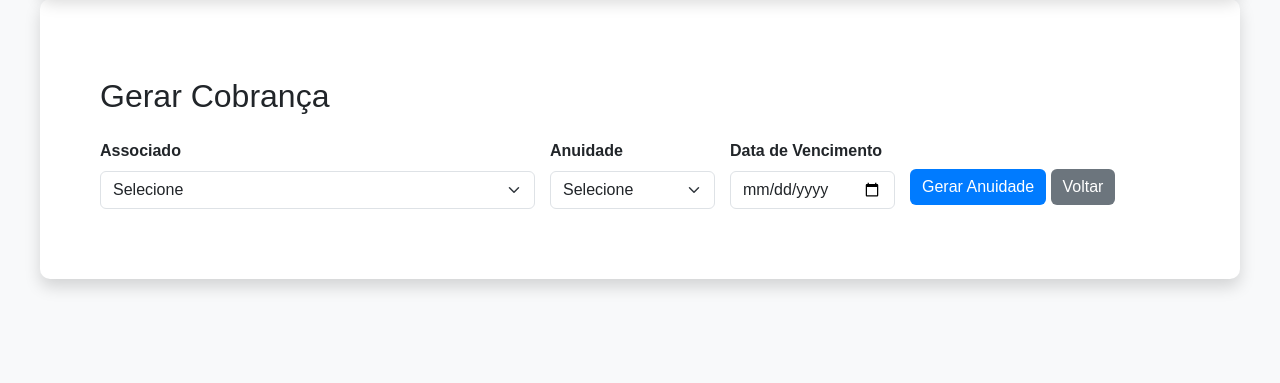
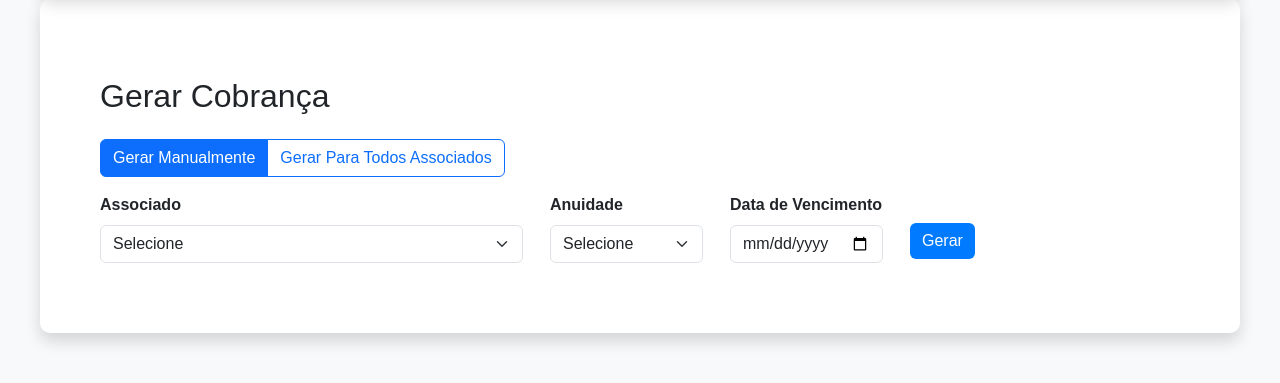
Before and after one commit to Marcel-Rodrigues/devsrn, a PHP site: page /views/cobranca/form.php in a window 1280 px wide. Shown: the part 119-502 px from the top of the page. Run offline with PHP 8.4, Linux system fonts and the light colour scheme; tables that the repository leaves empty hold one stand-in row (values such as "Sample post"); some libraries are stand-ins or nearby versions.

Commit message:
Atualização para cobrança automática de todos os associados

```diff
--- a/classes/Cobranca.php
+++ b/classes/Cobranca.php
@@ -82,4 +82,18 @@ class Cobranca {
         $stmt = $this->conn->prepare($sql);
         return $stmt->execute([$this->associado_id, $this->anuidade_id]);
     }
+
+    public function listarAssociadosParaAnuidade($anoAnuidade) {
+        $dataMinima = $anoAnuidade . '-01-01';
+
+        $query = "SELECT *
+                  FROM associado
+                  WHERE data_filiacao <= :data_filiacao_minima";
+
+        $stmt = $this->conn->prepare($query);
+        $stmt->bindParam(':data_filiacao_minima', $dataMinima);
+        $stmt->execute();
+
+        return $stmt->fetchAll(PDO::FETCH_ASSOC);
+    }
 }
--- a/views/cobranca/form.php
+++ b/views/cobranca/form.php
@@ -11,10 +11,12 @@ $conn = $db->getConnection();
 $assoc = new Associado($conn);
 $anuidade = new Anuidade($conn);
 $cobranca = new Cobranca($conn);
+$anuidadeModel = new Anuidade($conn);
 
 $msg = "";
 
 if ($_SERVER['REQUEST_METHOD'] === 'POST') {
+    if (isset($_POST['gerar_manual'])) {
         $cobranca->setAssociadoId($_POST['associado_id']);
         $cobranca->setAnuidadeId($_POST['anuidade_id']);
         $cobranca->setDataVencimento($_POST['data_vencimento']);
@@ -24,20 +26,58 @@ if ($_SERVER['REQUEST_METHOD'] === 'POST') {
         } else {
             $msg = "<div class='alert alert-danger'>Erro ao gerar cobrança (já existe?).</div>";
         }
+    } elseif (isset($_POST['gerar_automatico'])) {
+        $anoAnuidade = $_POST['ano_anuidade'];
+        $dataVencimento = $_POST['data_vencimento_anuidade'];
+
+        $associadosValidos = $cobranca->listarAssociadosParaAnuidade($anoAnuidade);
+
+        $anuidade = $anuidadeModel->buscarPorAno($anoAnuidade);
+        if (!$anuidade) {
+            $msg = "<div class='alert alert-danger'>Anuidade do ano selecionado não encontrada.</div>";
+        } else {
+            $anuidadeId = $anuidade['id'];
+            $contador = 0;
+
+            foreach ($associadosValidos as $associado) {
+                $valorBruto = $anuidade['valor'];
+
+                $cobranca->setAssociadoId($associado['id']);
+                $cobranca->setAnuidadeId($anuidadeId);
+                $cobranca->setDataVencimento($dataVencimento);
+                $cobranca->setValor((float)str_replace(',', '.', $valorBruto));
+
+                if ($cobranca->salvar()) {
+                    $contador++;
+                }
+            }
+
+            if ($contador > 0) {
+                $msg = "<div class='alert alert-success'>{$contador} anuidades geradas com sucesso!</div>";
+            } else {
+                $msg = "<div class='alert alert-warning'>Nenhuma anuidade foi gerada.</div>";
+            }
+        }
+    }
 }
 
 $associados = $assoc->listarTodos();
-$anuidades = $anuidade->listarTodas();
+$anuidades = $anuidadeModel->listarTodas();
 ?>
 
 <div class="container mt-7 pt-5">
-
     <h2 class="mb-4">Gerar Cobrança</h2>
-
     <?= $msg ?>
 
-    <form method="post">
-        <div class="col-12 d-flex">
+    <div class="btn-group mb-3">
+        <button type="button" class="btn btn-outline-primary active" id="btnManual" onclick="toggleModo('manual')">Gerar Manualmente</button>
+        <button type="button" class="btn btn-outline-primary" id="btnAutomatico" onclick="toggleModo('automatico')">Gerar Para Todos Associados</button>
+    </div>
+
+    <!-- Opção Manual -->
+    <form method="post" id="formManual">
+        <input type="hidden" name="gerar_manual" value="1">
+        <div class="row col-12 d-flex">
             <div class="col-5">
                 <label class="form-label">Associado</label>
                 <select name="associado_id" class="form-select" required onchange="carregarAnuidades()">
@@ -60,15 +100,36 @@ $anuidades = $anuidade->listarTodas();
                 <input type="date" name="data_vencimento" class="form-control" required min="<?= date('Y-m-d') ?>">
             </div>
 
-            <div class="col-3" style="margin-top: 30px" ;>
-                <button type="submit" class="btn btn-primary">Gerar Anuidade</button>
-                <a href="../../index.php" class="btn btn-secondary">Voltar</a>
+            <div class="col-3" style="margin-top: 30px;">
+                <button type="submit" class="btn btn-primary">Gerar</button>
             </div>
         </div>
-
-
     </form>
 
+    <!-- Opção Automática -->
+    <form method="post" id="formAutomatico" style="display: none;">
+        <input type="hidden" name="gerar_automatico" value="1">
+        <div class="row">
+            <div class="col-5">
+                <label class="form-label">Ano da Anuidade</label>
+                <select name="ano_anuidade" class="form-select" required>
+                    <option value="">Selecione</option>
+                    <?php foreach ($anuidades as $a): ?>
+                        <option value="<?= $a['ano'] ?>"><?= $a['ano'] ?></option>
+                    <?php endforeach; ?>
+                </select>
+            </div>
+
+            <div class="col-4">
+                <label class="form-label">Data de Vencimento</label>
+                <input type="date" name="data_vencimento_anuidade" class="form-control" required min="<?= date('Y-m-d') ?>">
+            </div>
+
+            <div class="col-3" style="margin-top: 30px;">
+                <button type="submit" class="btn btn-success">Gerar para Todos</button>
+            </div>
+        </div>
+    </form>
 </div>
 
 <script>
@@ -88,6 +149,20 @@ $anuidades = $anuidade->listarTodas();
             document.querySelector('select[name="anuidade_id"]').innerHTML = '<option value="">Selecione</option>';
         }
     }
+
+    function toggleModo(modo) {
+        if (modo === 'manual') {
+            document.getElementById('formManual').style.display = 'block';
+            document.getElementById('formAutomatico').style.display = 'none';
+            document.getElementById('btnManual').classList.add('active');
+            document.getElementById('btnAutomatico').classList.remove('active');
+        } else {
+            document.getElementById('formManual').style.display = 'none';
+            document.getElementById('formAutomatico').style.display = 'block';
+            document.getElementById('btnManual').classList.remove('active');
+            document.getElementById('btnAutomatico').classList.add('active');
+        }
+    }
 </script>
 
 <?php include '../footer.php'; ?>
```
Lines whose indentation alone changed are shown as unchanged.
